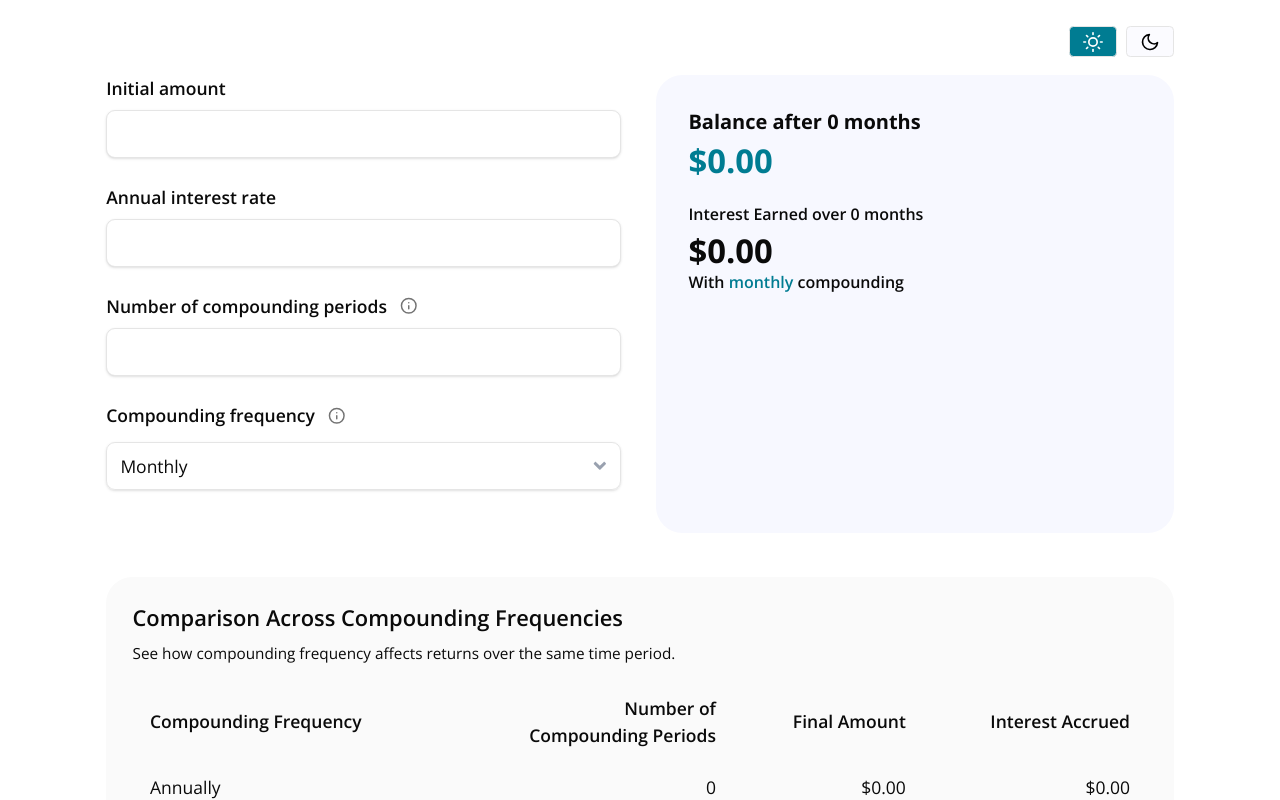
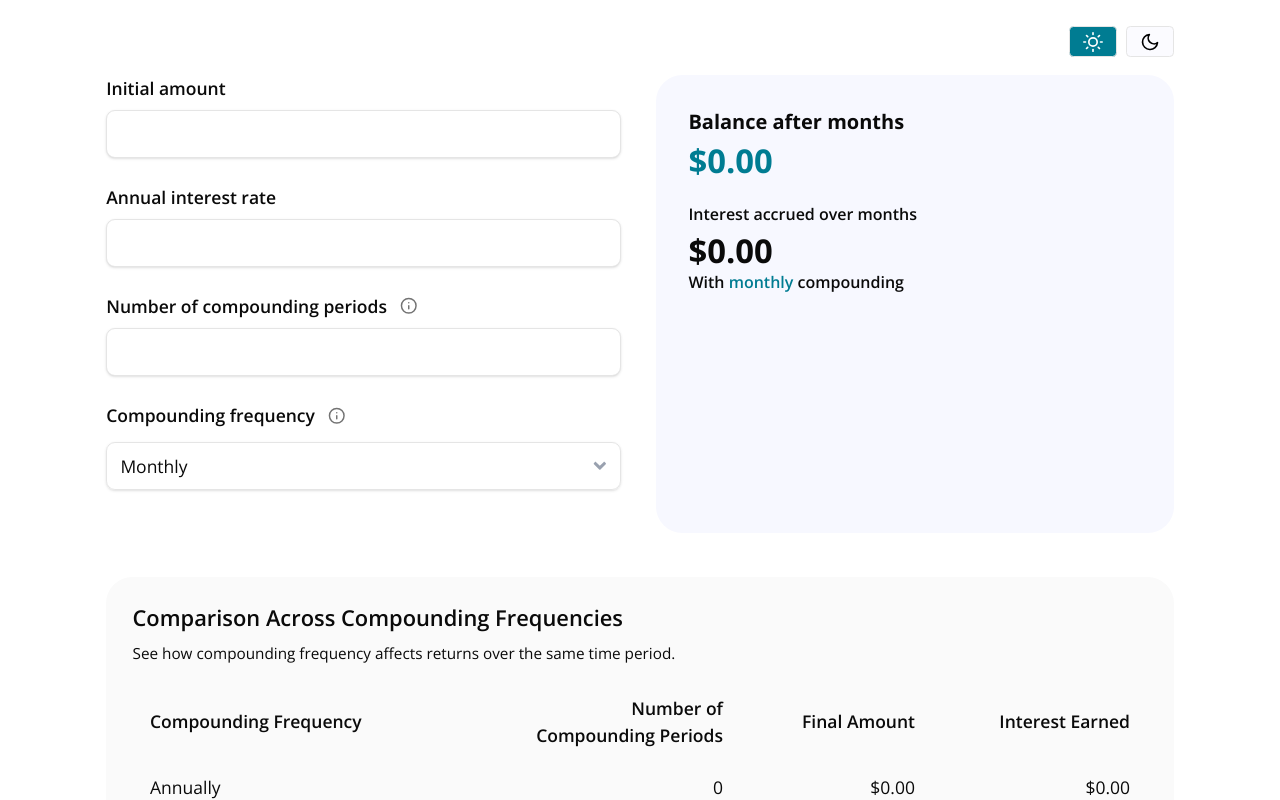
Before and after one commit to SU-SWS/ifdm_learning_apps, a Next.js app: page /interactives/compounding-frequency-calculator in a window 1280 px wide. Shown: the top 800 px of the page. Built offline with nearby package versions, Linux system fonts and the light colour scheme.

Commit message:
IFDM-158: Client feedback fixes

```diff
--- a/app/interactives/compounding-frequency-calculator/page.tsx
+++ b/app/interactives/compounding-frequency-calculator/page.tsx
@@ -29,10 +29,6 @@ function formatCurrency(value: number): string {
   }).format(value)
 }
 
-function formatNumber(value: number): string {
-  return Math.round(value).toString().replace(/\B(?=(\d{3})+(?!\d))/g, ",")
-}
-
 function calculateCompoundInterest(
   principal: number,
   rate: number,
@@ -44,19 +40,6 @@ function calculateCompoundInterest(
   const interestEarned = finalAmount - principal
 
   return { finalAmount, interestEarned, totalPeriods }
-}
-
-function formatTimePeriod(totalPeriods: number, periodsPerYear: number): string {
-  const totalYears = totalPeriods / periodsPerYear
-  const years = Math.floor(totalYears)
-  const remainingPeriods = totalPeriods - (years * periodsPerYear)
-  const months = Math.round((remainingPeriods / periodsPerYear) * 12)
-
-  if (years === 0 && months === 0) return "0 months"
-  if (years === 0) return `${months} month${months !== 1 ? 's' : ''}`
-  if (months === 0) return `${years} year${years !== 1 ? 's' : ''}`
-
-  return `${years} year${years !== 1 ? 's' : ''} and ${months} month${months !== 1 ? 's' : ''}`
 }
 
 export default function CompoundInterestCalculator() {
@@ -77,11 +60,6 @@ export default function CompoundInterestCalculator() {
   const selectedResult = useMemo(() => {
     return calculateCompoundInterest(principal, rate, totalPeriods, selectedOption.periodsPerYear)
   }, [principal, rate, totalPeriods, selectedOption.periodsPerYear])
-
-  const formattedTimePeriod = useMemo(() =>
-    formatTimePeriod(totalPeriods, selectedOption.periodsPerYear),
-    [totalPeriods, selectedOption.periodsPerYear]
-  )
 
   const comparisonResults = useMemo(() => {
     const timeInYears = totalPeriods / selectedOption.periodsPerYear
@@ -152,9 +130,6 @@ export default function CompoundInterestCalculator() {
                   className="font-bold block w-full rounded-md shadow-sm py-2 px-3 border pr-10 [appearance:textfield] [&::-webkit-outer-spin-button]:appearance-none [&::-webkit-inner-spin-button]:appearance-none"
                   min="0"
                 />
-                <p className="text-sm text-foreground mt-2">
-                  {totalPeriods > 0 && `${formatNumber(totalPeriods)} ${selectedOption.label.toLowerCase()} periods = ${formattedTimePeriod}`}
-                </p>
               </div>
             </div>
 
@@ -185,9 +160,29 @@ export default function CompoundInterestCalculator() {
           {/* Results Section */}
           <Card className="w-full lg:w-1/2 bg-[var(--card-background)] rounded-3xl p-[32px]">
             <CardContent className="p-0">
-              <p className="text-[20px] font-bold mb-1">Balance after {formattedTimePeriod}</p>
+              <p className="text-[20px] font-bold mb-1">Balance after {periods}
+                {
+                selectedCompounding === 'daily' ? ' days' :
+                selectedCompounding === 'weekly' ? ' weeks' :
+                selectedCompounding === 'biweekly' ? ' bi-weekly periods' :
+                selectedCompounding === 'monthly' ? ' months' :
+                selectedCompounding === 'quarterly' ? ' quarters' :
+                selectedCompounding === 'semi-annually' ? ' semi-annual periods' :
+                selectedCompounding === 'annually' ? ' years' :
+                selectedCompounding}
+              </p>
               <p className="text-3xl font-bold text-lagunita mb-5">{formatCurrency(selectedResult.finalAmount)}</p>
-              <p className="text-[16px] font-semibold mb-1">Interest Earned over {formattedTimePeriod}</p>
+              <p className="text-[16px] font-semibold mb-1">Interest accrued over {periods}
+                {
+                selectedCompounding === 'daily' ? ' days' :
+                selectedCompounding === 'weekly' ? ' weeks' :
+                selectedCompounding === 'biweekly' ? ' bi-weekly periods' :
+                selectedCompounding === 'monthly' ? ' months' :
+                selectedCompounding === 'quarterly' ? ' quarters' :
+                selectedCompounding === 'semi-annually' ? ' semi-annual periods' :
+                selectedCompounding === 'annually' ? ' years' :
+                selectedCompounding}
+              </p>
               <p className="text-3xl font-bold text-foreground">
                 {formatCurrency(selectedResult.interestEarned)}
               </p>
@@ -211,7 +206,7 @@ export default function CompoundInterestCalculator() {
                   <th className="font-semibold text-left px-4 py-3">Compounding Frequency</th>
                   <th className="font-semibold text-right px-4 py-3">Number of <br/>Compounding Periods</th>
                   <th className="font-semibold text-right px-4 py-3">Final Amount</th>
-                  <th className="font-semibold text-right px-4 py-3">Interest Accrued</th>
+                  <th className="font-semibold text-right px-4 py-3">Interest Earned</th>
                 </tr>
               </thead>
               <tbody>
@@ -223,11 +218,12 @@ export default function CompoundInterestCalculator() {
                     <td className="px-4 py-3 border-b">{result.label}</td>
                     <td className="text-right px-4 py-3 border-b text-foreground">{Number(result.totalPeriods.toFixed(2))}</td>
                     <td className="text-right px-4 py-3 border-b text-foreground">{formatCurrency(result.finalAmount)}</td>
-                    <td className="text-right px-4 py-3 border-b last:border-b-0 text-foreground">{formatCurrency(result.interestEarned)}</td>
+                    <td className="text-right px-4 py-3 border-b">{formatCurrency(result.interestEarned)}</td>
                   </tr>
                 ))}
               </tbody>
             </table>
+            <p className="pt-3 font-bold text-sm">Over the same time period, more frequent compounding generally results in more interest accrued, assuming the annual interest rate stays the same.</p>
           </div>
         </section>
 
```
